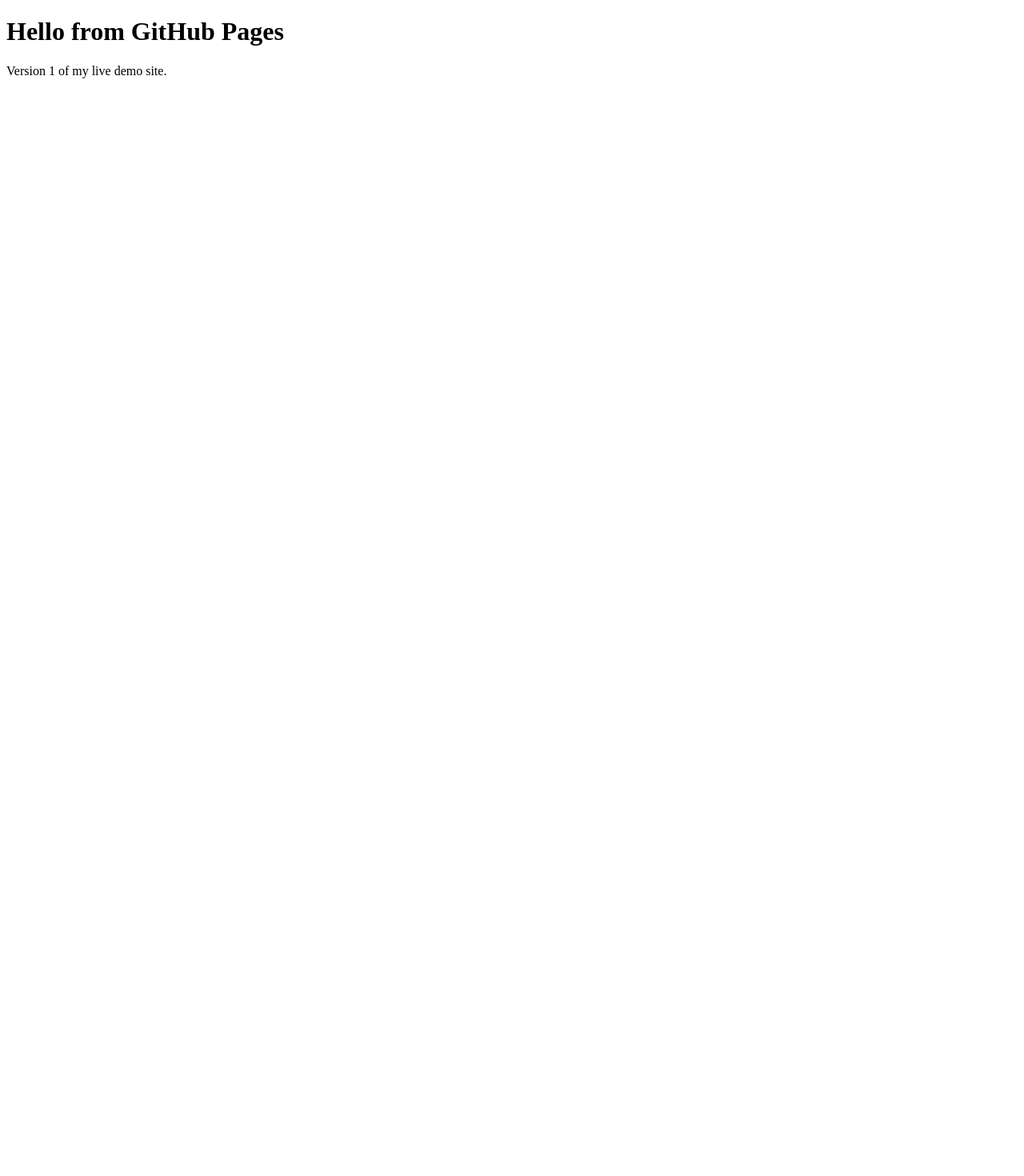
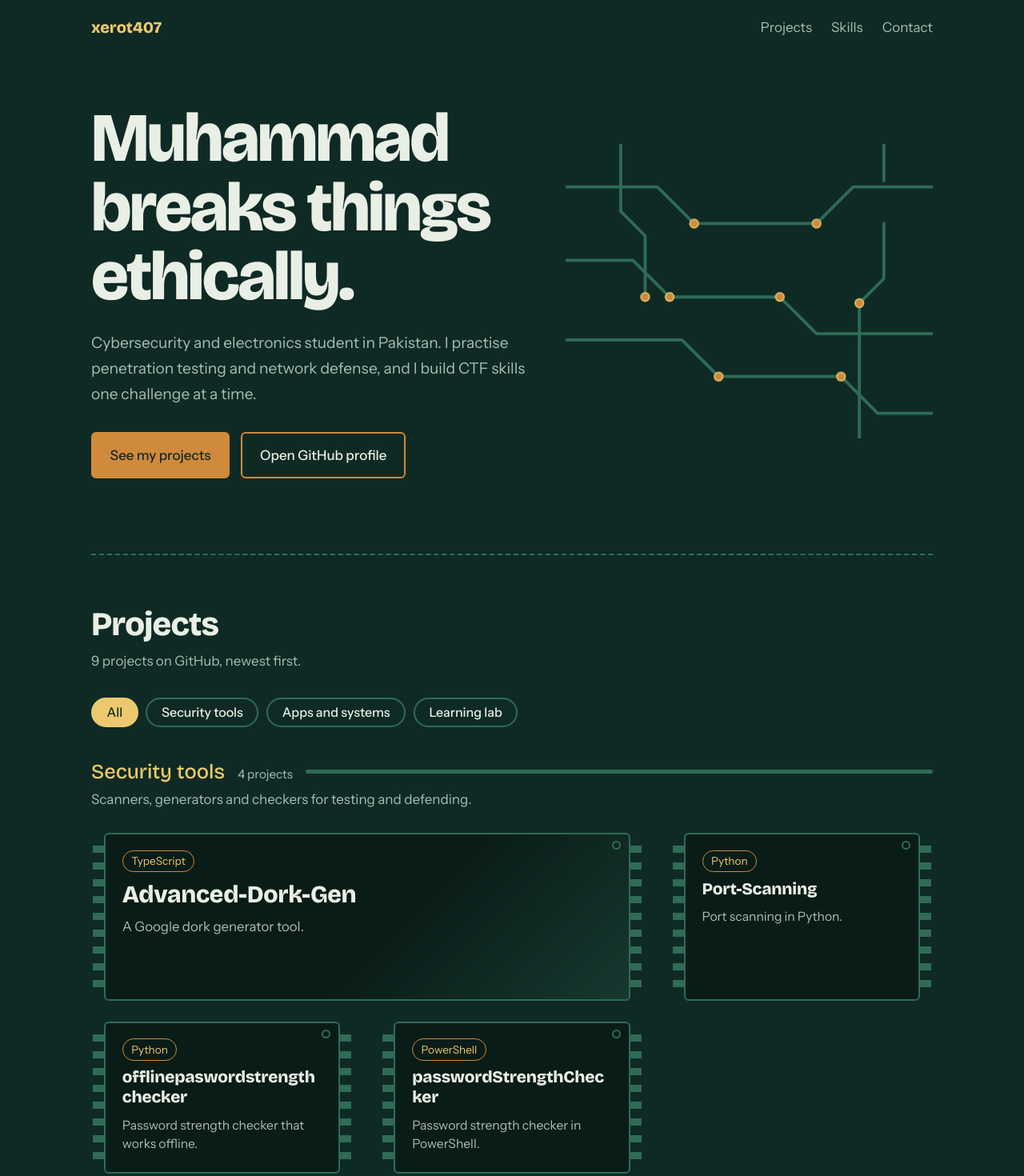
Before and after one commit to xerot407/learn_demo, a plain HTML site: page index.html in a window 1280 px wide. Shown: the top 1470 px of the page at 80% size. Before the commit the page ends 800 px from the top, so only its background shows below. Drawn offline with nearby package versions, Linux system fonts and the light colour scheme; no server answers.

Commit message:
One look

```diff
--- a/index.html
+++ b/index.html
@@ -1,12 +1,94 @@
 <!DOCTYPE html>
 <html lang="en">
 <head>
-  <meta charset="UTF-8" />
-  <meta name="viewport" content="width=device-width, initial-scale=1.0" />
-  <title>My Demo Site</title>
+  <meta charset="UTF-8">
+  <meta name="viewport" content="width=device-width, initial-scale=1">
+  <title>Muhammad | Cybersecurity &amp; Electronics</title>
+  <meta name="description" content="Cybersecurity and electronics student building CTF skills and breaking things ethically.">
+  <link rel="preconnect" href="https://fonts.googleapis.com">
+  <link rel="preconnect" href="https://fonts.gstatic.com" crossorigin>
+  <link href="https://fonts.googleapis.com/css2?family=Bricolage+Grotesque:opsz,wght@12..96,500;12..96,800&family=Instrument+Sans:wght@400;500&display=swap" rel="stylesheet">
+  <link rel="stylesheet" href="style.css">
 </head>
 <body>
-  <h1>Hello from GitHub Pages</h1>
-  <p>Version 1 of my live demo site.</p>
+  <header class="nav">
+    <a class="brand" href="#top">xerot407</a>
+    <nav>
+      <a href="#projects">Projects</a>
+      <a href="#skills">Skills</a>
+      <a href="#contact">Contact</a>
+    </nav>
+  </header>
+
+  <main id="top">
+    <section class="hero">
+      <div class="hero-text">
+        <h1>Muhammad<br>breaks things<br>ethically.</h1>
+        <p class="lead">Cybersecurity and electronics student in Pakistan. I practise penetration testing and network defense, and I build CTF skills one challenge at a time.</p>
+        <div class="actions">
+          <a class="btn primary" href="#projects">See my projects</a>
+          <a class="btn" href="https://github.com/xerot407" target="_blank" rel="noopener">Open GitHub profile</a>
+        </div>
+      </div>
+
+      <svg class="traces" viewBox="0 0 600 480" aria-hidden="true" focusable="false">
+        <g class="trace-lines" fill="none" stroke-linecap="round" stroke-linejoin="round">
+          <path pathLength="1" d="M0 70 H150 L210 130 H410 L470 70 H600"/>
+          <path pathLength="1" d="M0 190 H110 L170 250 H350 L410 310 H600"/>
+          <path pathLength="1" d="M0 320 H190 L250 380 H450 L510 440 H600"/>
+          <path pathLength="1" d="M90 0 V110 L130 150 V250"/>
+          <path pathLength="1" d="M520 0 V60 M520 130 V220 L480 260 V480"/>
+        </g>
+        <g class="pads">
+          <circle cx="210" cy="130" r="7"/><circle cx="410" cy="130" r="7"/>
+          <circle cx="170" cy="250" r="7"/><circle cx="350" cy="250" r="7"/>
+          <circle cx="250" cy="380" r="7"/><circle cx="450" cy="380" r="7"/>
+          <circle cx="130" cy="250" r="7"/><circle cx="480" cy="260" r="7"/>
+        </g>
+      </svg>
+    </section>
+
+    <section id="projects" class="block">
+      <h2>Projects</h2>
+      <p class="sub" id="repo-count">Pulled live from GitHub, newest first.</p>
+      <div class="filters" id="filters">
+        <button type="button" data-filter="all" aria-pressed="true">All</button>
+        <button type="button" data-filter="security" aria-pressed="false">Security tools</button>
+        <button type="button" data-filter="apps" aria-pressed="false">Apps and systems</button>
+        <button type="button" data-filter="learning" aria-pressed="false">Learning lab</button>
+      </div>
+      <div id="repo-groups"><p class="loading">Loading projects…</p></div>
+    </section>
+
+    <section id="skills" class="block">
+      <h2>What I work with</h2>
+      <div class="skills">
+        <div>
+          <h3>Security</h3>
+          <p>Penetration testing, network defense, port scanning, capture-the-flag challenges, password security.</p>
+        </div>
+        <div>
+          <h3>Electronics</h3>
+          <p>Circuits and hardware fundamentals from my electronics studies, which shape how I think about attack surfaces.</p>
+        </div>
+        <div>
+          <h3>Code</h3>
+          <p>Python, JavaScript, TypeScript, PowerShell, HTML and CSS.</p>
+        </div>
+      </div>
+    </section>
+
+    <section id="contact" class="block">
+      <h2>Get in touch</h2>
+      <p class="sub">The fastest way to reach me is through GitHub.</p>
+      <div class="actions">
+        <a class="btn primary" href="https://github.com/xerot407" target="_blank" rel="noopener">Message me on GitHub</a>
+        <!-- Add your own: <a class="btn" href="mailto:you@example.com">Send an email</a> -->
+      </div>
+    </section>
+  </main>
+
+  <footer>© <span id="year"></span> Muhammad. Built by hand.</footer>
+  <script src="script.js"></script>
 </body>
 </html>
--- /dev/null
+++ b/script.js
@@ -0,0 +1,115 @@
+const USERNAME = "xerot407";
+
+// Which section each repo belongs to (anything not listed goes to "learning")
+const CATEGORY = {
+  "advanced-dork-gen": "security",
+  "port-scanning": "security",
+  "offlinepaswordstrengthchecker": "security",
+  "passwordstrengthchecker": "security",
+  "university-cafe-": "apps",
+  "personal-expense-tracker-": "apps"
+};
+const FEATURED = "advanced-dork-gen";
+
+const GROUPS = [
+  { id: "security", title: "Security tools", note: "Scanners, generators and checkers for testing and defending." },
+  { id: "apps", title: "Apps and systems", note: "Complete programs that solve an everyday problem." },
+  { id: "learning", title: "Learning lab", note: "Practice projects and notes from along the way." }
+];
+
+// Used if GitHub can't be reached (offline or rate limited)
+const FALLBACK = [
+  ["Advanced-Dork-Gen", "TypeScript", "A Google dork generator tool."],
+  ["Port-Scanning", "Python", "Port scanning in Python."],
+  ["offlinepaswordstrengthchecker", "Python", "Password strength checker that works offline."],
+  ["passwordStrengthChecker", "PowerShell", "Password strength checker in PowerShell."],
+  ["University-Cafe-", "Python", "A university cafe ordering system."],
+  ["personal-expense-tracker-", "Python", "Track personal expenses."],
+  ["AI-Prompt-History", "JavaScript", "A record of AI prompts."],
+  ["learn_demo", "HTML", "HTML practice project."],
+  ["netoworking", null, "Networking notes."]
+].map(([name, language, description]) => ({
+  name, language, description, html_url: `https://github.com/${USERNAME}/${name}`
+}));
+
+const root = document.getElementById("repo-groups");
+const count = document.getElementById("repo-count");
+const filters = document.getElementById("filters");
+let repos = [];
+let active = "all";
+
+const catOf = repo => CATEGORY[repo.name.toLowerCase()] || "learning";
+
+function el(tag, className, text) {
+  const node = document.createElement(tag);
+  if (className) node.className = className;
+  if (text) node.textContent = text;
+  return node;
+}
+
+function chip(repo, index) {
+  const card = el("article", "chip");
+  card.style.setProperty("--i", index);
+  if (repo.name.toLowerCase() === FEATURED) card.classList.add("featured");
+
+  card.append(el("span", "notch"));
+  if (repo.language) card.append(el("span", "lang", repo.language));
+
+  const link = el("a", "name", repo.name);
+  link.href = repo.html_url;
+  link.target = "_blank";
+  link.rel = "noopener";
+  card.append(link);
+
+  card.append(el("p", "", repo.description || "No description yet."));
+
+  if (repo.pushed_at) {
+    const date = new Date(repo.pushed_at).toLocaleDateString("en", { month: "short", year: "numeric" });
+    card.append(el("span", "meta", `Updated ${date}`));
+  }
+  return card;
+}
+
+function render() {
+  root.replaceChildren();
+  GROUPS.filter(g => active === "all" || g.id === active).forEach(group => {
+    const items = repos.filter(r => catOf(r) === group.id);
+    if (!items.length) return;
+
+    // Featured project goes first in its section
+    items.sort((a, b) => (b.name.toLowerCase() === FEATURED) - (a.name.toLowerCase() === FEATURED));
+
+    const section = el("div", "group");
+    const head = el("div", "group-head");
+    head.append(el("h3", "", group.title), el("span", "count", items.length === 1 ? "1 project" : `${items.length} projects`));
+    section.append(head, el("p", "group-note", group.note));
+
+    const grid = el("div", "chips");
+    items.forEach((r, i) => grid.append(chip(r, i)));
+    section.append(grid);
+    root.append(section);
+  });
+}
+
+filters.addEventListener("click", e => {
+  const btn = e.target.closest("button");
+  if (!btn) return;
+  active = btn.dataset.filter;
+  filters.querySelectorAll("button").forEach(b => b.setAttribute("aria-pressed", String(b === btn)));
+  render();
+});
+
+async function load() {
+  try {
+    const res = await fetch(`https://api.github.com/users/${USERNAME}/repos?per_page=100&sort=pushed`);
+    if (!res.ok) throw new Error(res.status);
+    repos = (await res.json()).filter(r => !r.fork);
+  } catch (err) {
+    repos = FALLBACK;
+  }
+  count.textContent = `${repos.length} projects on GitHub, newest first.`;
+  render();
+}
+
+load();
+document.getElementById("year").textContent = new Date().getFullYear();
--- /dev/null
+++ b/style.css
@@ -0,0 +1,109 @@
+:root{
+  --board:#0f2a24;      /* solder mask */
+  --board-2:#143530;    /* raised surface */
+  --trace:#2f6b57;      /* faint copper under mask */
+  --silk:#e9efe5;       /* silkscreen white */
+  --muted:#a9bdb3;
+  --copper:#d08a3c;     /* exposed copper */
+  --gold:#ecc96f;
+  --radius:6px;
+  --display:"Bricolage Grotesque","Segoe UI",system-ui,sans-serif;
+  --body:"Instrument Sans","Segoe UI",system-ui,sans-serif;
+}
+*{box-sizing:border-box}
+html{scroll-behavior:smooth}
+body{margin:0;background:var(--board);color:var(--silk);font:400 1.0625rem/1.65 var(--body)}
+a{color:inherit}
+:focus-visible{outline:3px solid var(--gold);outline-offset:3px}
+
+.nav{display:flex;justify-content:space-between;align-items:center;max-width:1100px;margin:0 auto;padding:1.25rem 1.5rem}
+.brand{font:800 1.25rem var(--display);text-decoration:none;color:var(--gold)}
+.nav nav{display:flex;gap:1.5rem}
+.nav nav a{text-decoration:none;color:var(--muted)}
+.nav nav a:hover{color:var(--silk)}
+
+main{max-width:1100px;margin:0 auto;padding:0 1.5rem}
+
+.hero{position:relative;display:grid;grid-template-columns:1.1fr .9fr;align-items:center;gap:2rem;min-height:78vh;padding:2rem 0 4rem}
+.hero-text{position:relative;z-index:1}
+h1{font:800 clamp(2.8rem,7vw,5.4rem)/1 var(--display);letter-spacing:-.03em;margin:0 0 1.5rem}
+.lead{max-width:34rem;color:var(--muted);font-size:1.2rem;margin:0 0 2rem}
+
+.actions{display:flex;flex-wrap:wrap;gap:.9rem}
+.btn{display:inline-block;padding:.8rem 1.35rem;border:2px solid var(--copper);border-radius:var(--radius);text-decoration:none;font-weight:500;transition:background .15s,color .15s}
+.btn:hover{background:var(--copper);color:var(--board)}
+.btn.primary{background:var(--copper);color:var(--board)}
+.btn.primary:hover{background:var(--gold);border-color:var(--gold)}
+
+/* PCB traces: the one memorable moment */
+.traces{width:100%;height:auto}
+.trace-lines path{stroke:var(--trace);stroke-width:5;stroke-dasharray:1;stroke-dashoffset:1;animation:draw 2.4s ease-out .2s forwards}
+.trace-lines path:nth-child(2){animation-delay:.45s}
+.trace-lines path:nth-child(3){animation-delay:.7s}
+.trace-lines path:nth-child(4){animation-delay:.95s}
+.trace-lines path:nth-child(5){animation-delay:1.2s}
+.pads circle{fill:var(--copper);stroke:var(--gold);stroke-width:2;opacity:0;animation:pad .4s ease-out 2s forwards}
+@keyframes draw{to{stroke-dashoffset:0}}
+@keyframes pad{to{opacity:1}}
+
+.block{padding:4rem 0;border-top:2px dashed var(--trace)}
+h2{font:800 clamp(1.9rem,4vw,2.6rem)/1.1 var(--display);margin:0 0 .5rem;letter-spacing:-.02em}
+h3{font:500 1.25rem var(--display);margin:0 0 .4rem;color:var(--gold)}
+.sub{color:var(--muted);margin:0 0 2rem}
+
+
+
+/* Project filters */
+.filters{display:flex;flex-wrap:wrap;gap:.6rem;margin-bottom:2.5rem}
+.filters button{font:500 1rem var(--body);color:var(--silk);background:none;border:2px solid var(--trace);border-radius:99px;padding:.4rem 1.1rem;cursor:pointer;transition:background .15s,border-color .15s,color .15s}
+.filters button:hover{border-color:var(--copper)}
+.filters button[aria-pressed="true"]{background:var(--gold);border-color:var(--gold);color:var(--board)}
+
+/* Project groups */
+.group{margin-bottom:3rem}
+.group-head{display:flex;align-items:baseline;gap:1rem;margin-bottom:.3rem}
+.group-head h3{font-size:1.6rem;margin:0}
+.group-head .count{color:var(--muted);font-size:.95rem}
+.group-head::after{content:"";flex:1;height:5px;border-radius:3px;background:var(--trace);align-self:center;order:3}
+.group-note{margin:0 0 1.8rem;color:var(--muted)}
+
+.chips{display:grid;grid-template-columns:repeat(auto-fill,minmax(270px,1fr));gap:1.6rem 2.2rem}
+
+/* Each project is an IC chip: body, pins on both sides, pin-1 notch */
+.chip{position:relative;display:flex;flex-direction:column;gap:.6rem;min-height:190px;margin:0 16px;padding:1.2rem 1.3rem 1rem;background:#0a1c18;border:2px solid var(--trace);border-radius:var(--radius);transition:transform .2s,border-color .2s,box-shadow .2s;animation:chip-in .45s ease-out both;animation-delay:calc(var(--i,0)*60ms)}
+.chip::before,.chip::after{content:"";position:absolute;top:14px;bottom:14px;width:16px;background:repeating-linear-gradient(to bottom,var(--trace) 0 9px,transparent 9px 21px);transition:background .2s}
+.chip::before{left:-16px}
+.chip::after{right:-16px}
+.chip:hover,.chip:focus-within{transform:translateY(-5px);border-color:var(--copper);box-shadow:0 10px 0 -4px rgba(208,138,60,.18)}
+.chip:hover::before,.chip:hover::after,.chip:focus-within::before,.chip:focus-within::after{background:repeating-linear-gradient(to bottom,var(--copper) 0 9px,transparent 9px 21px)}
+.notch{position:absolute;top:8px;right:10px;width:11px;height:11px;border-radius:50%;border:2px solid var(--trace);transition:background .2s,border-color .2s}
+.chip:hover .notch{background:var(--gold);border-color:var(--gold)}
+.chip .lang{align-self:flex-start;padding:.1rem .65rem;border:1.5px solid var(--copper);border-radius:99px;color:var(--gold);font-size:.85rem}
+.chip .name{font:800 1.3rem/1.2 var(--display);text-decoration:none;overflow-wrap:anywhere;letter-spacing:-.01em}
+.chip .name::after{content:"";position:absolute;inset:0}
+.chip p{margin:0;color:var(--muted);font-size:.98rem;line-height:1.5;flex:1}
+.chip .meta{color:var(--muted);font-size:.85rem;opacity:.8}
+.chip.featured{grid-column:span 2;min-height:210px;background:linear-gradient(135deg,#0a1c18 55%,#16382f)}
+.chip.featured .name{font-size:1.9rem}
+.chip.featured p{font-size:1.05rem}
+.loading{color:var(--muted)}
+@keyframes chip-in{from{opacity:0;transform:translateY(12px)}to{opacity:1;transform:none}}
+
+.skills{display:grid;grid-template-columns:repeat(auto-fit,minmax(240px,1fr));gap:2.5rem}
+.skills p{margin:0;color:var(--muted)}
+
+footer{max-width:1100px;margin:0 auto;padding:2rem 1.5rem 3rem;color:var(--muted);border-top:2px dashed var(--trace)}
+
+@media (max-width:800px){
+  .hero{grid-template-columns:1fr;min-height:auto}
+  .traces{position:absolute;inset:0;height:100%;opacity:.35;z-index:0}
+  .nav nav{gap:1rem}
+  .chip.featured{grid-column:span 1}
+  .chip.featured .name{font-size:1.5rem}
+}
+@media (prefers-reduced-motion:reduce){
+  .trace-lines path{animation:none;stroke-dashoffset:0}
+  .pads circle{animation:none;opacity:1}
+  html{scroll-behavior:auto}
+  .chip{animation:none}
+}
```
